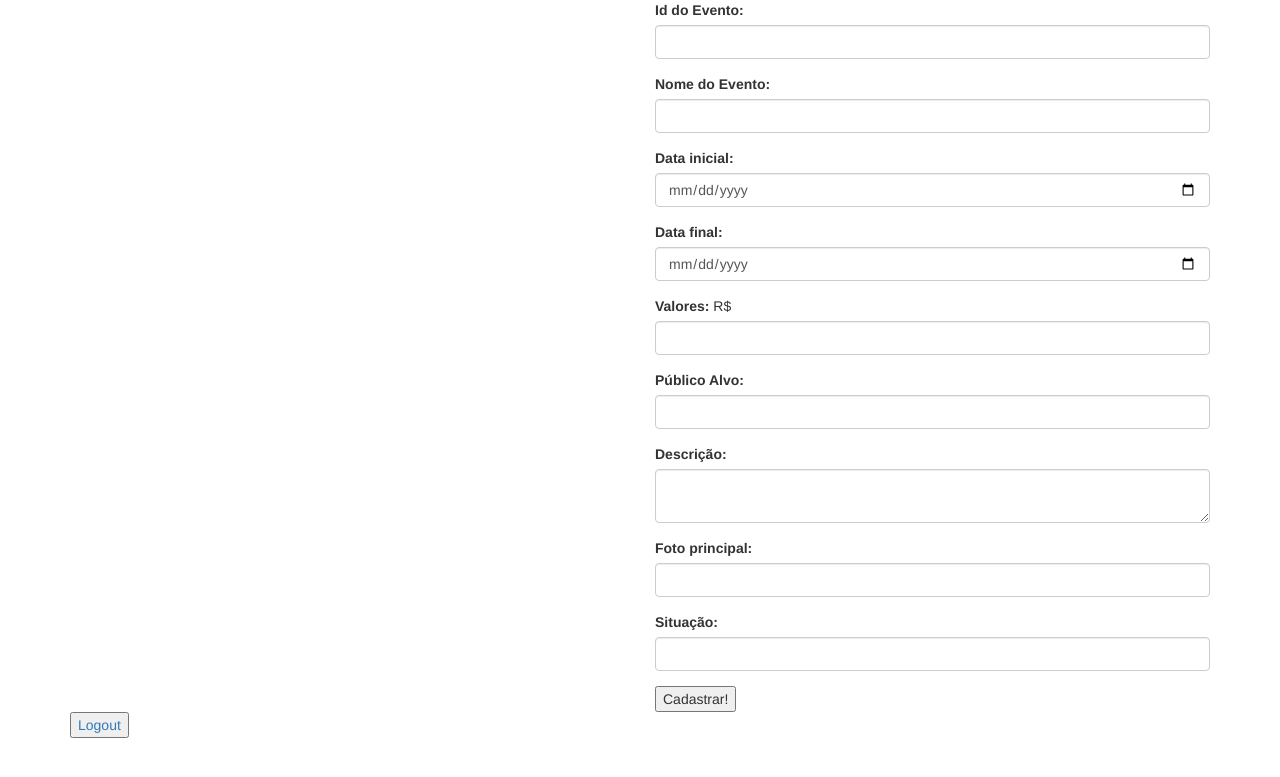
After one commit to gsouza1303/goout, a PHP site: page /cadastra_e.php in a window 1280 px wide. The commit adds this page. Shown: the top 777 px of the page. Run offline with PHP 8.4, Linux system fonts and the light colour scheme; the visitor is signed in with stand-in values (Sample User, id 1); some libraries are stand-ins or nearby versions.

Commit message:
Cadastro Evento

```diff
--- /dev/null
+++ b/admin/cadastra_e.php
@@ -0,0 +1,113 @@
+<?php
+	session_start();
+	include('conexao.php');
+	$titulo = "Cadastrar";
+	if(isset($_SESSION['id'])){
+?>
+<?php include('header.php');?>
+	<div class="container">
+		<div class="row">
+			<div id="preview" class="col-md-6 col-sm-6 col-xs-12">
+				<h1 id="nome_preview"></h1>
+				<div id="data_inicial_preview"></div>
+				<div id="data_final_preview"></div>
+				<div id="valor_preview"></div>
+				<div id="publico_alvo_preview"></div>
+				<div id="descricao_preview"></div>
+				<div id="foto_principal_preview"></div>
+				<div id="situacao_preview"></div>
+			</div>
+			<div class="col-md-6 col-sm-6 col-xs-12">
+				<form method = 'post' action = ''>
+					<div class="form-group">
+						<label for = 'id_e'>Id do Evento:</label>
+						<input class="form-control" id="id_e" type = 'number' required = 'required' name = 'id' />
+					</div>
+					<div class="form-group">
+						<label for = 'nome'>Nome do Evento:</label>
+						<input class="form-control" type = 'text' name = 'nome' />
+					</div>
+					<div class="form-group">
+						<label for = 'di'>Data inicial:</label>
+						<input class="form-control" type = 'date' name = 'data' />
+					</div>
+					<div class="form-group">
+						<label for = 'df'>Data final:</label>
+						<input class="form-control" type = 'date' name = 'data_f' />
+					</div>
+					<div class="form-group">
+						<label for = 'valor'>Valores:</label>
+						R$<input class="form-control" type = 'number' name = 'valor' />
+					</div>
+					<div class="form-group">
+						<label for = 'pa'>Público Alvo:</label>
+						<input class="form-control" type = 'text' name = 'pa' />
+					</div>
+					<div class="form-group">
+						<label for = 'd'>Descrição:</label>
+						<textarea class="form-control" name = 'd'/></textarea>
+					</div>
+					<div class="form-group">
+						<label for = 'fp'>Foto principal:</label>
+						<input class="form-control" type = 'text' name = 'fp' />
+					</div>
+					<div class="form-group">
+						<label for = 'S'>Situação:</label>
+						<input class="form-control" type = 'number' name = 's' />
+					</div>
+					<input type = 'submit' value = 'Cadastrar!'/>
+				</form>
+			</div>
+		</div>
+		<button><a href = 'logout.php'>Logout</a></button>
+	</form>
+	<script>
+	$(document).ready(function() {
+		$("input[name='nome']").keyup(function() {
+			var valor = $(this).val();
+			$("#nome_preview").text(valor);
+		});
+		$("input[name='data']").change(function() {
+			var valor = $(this).val();
+			$("#data_inicial_preview").text(valor);
+		});
+		$("input[name='data_f']").change(function() {
+			var valor = $(this).val();
+			$("#data_final_preview").text(valor);
+		});
+		$("input[name='valor']").keyup(function() {
+			var valor = $(this).val();
+			$("#valor_preview").text(valor);
+		});
+		$("input[name='pa']").keyup(function() {
+			var valor = $(this).val();
+			$("#publico_alvo_preview").text(valor);
+		});
+		$("textarea[name='d']").keyup(function() {
+			var valor = $(this).val();
+			$("#descricao_preview").text(valor);
+		});
+		$("input[name='fp']").keyup(function() {
+			var valor = $(this).val();
+			$("#foto_principal_preview").text(valor);
+		});
+		$("input[name='s']").keyup(function() {
+			var valor = $(this).val();
+			$("#situacao_preview").text(valor);
+		});
+	});
+	</script>
+<?php
+		if(isset($_POST['id'])){
+			$id = $_POST['id']; $nome = $_POST['nome']; $di = $_POST['data']; $df = $_POST['data_f']; $v = $_POST['valor']; $pa = $_POST['pa']; $d = $_POST['d']; $fp = $_POST['fp']; $s = $_POST['s'];
+			$insercao = "INSERT INTO evento(id_evento,nome_evento,data_hora_inicial,data_hora_final,valores,publico_alvo,descricao,foto_principal,situacao)
+						 VALUES('$id','$nome','$di','$df','$v','$pa','$d','$fp','$s')";
+			$sql_salvo = mysqli_query($conexao,$insercao);
+		}
+?>
+<?php include('footer.php');?>
+<?php
+	}else{
+		echo 'Erro! Realize o login antes de acessar essa página!';
+	}
+?>
--- /dev/null
+++ b/admin/conexao.php
@@ -0,0 +1,3 @@
+<?php
+	$conexao = mysqli_connect("localhost", "root", "usbw","goout") or die ('Sem conexão');
+?>
--- a/admin/footer.php
+++ b/admin/footer.php
@@ -1,4 +1,4 @@
-  <script src="../inc/jquery/jquery-3.4.0.min.js"></script>
+
   <script src="../inc/bootstrap/js/bootstrap.min.js"></script>
   </body>
 </html>
--- a/admin/header.php
+++ b/admin/header.php
@@ -6,5 +6,9 @@
     <title><?php echo $titulo; ?></title>
     <link rel="stylesheet" href="../inc/bootstrap/css/bootstrap.min.css">
     <link rel="stylesheet" href="../css/estilo.css">
+	<script src="../inc/jquery/jquery-3.4.0.min.js"></script>
   </head>
   <body>
+	<!--<nav class="navbar fixed-top navbar-light bg-light">
+	  <a class="navbar-brand" href="#">Fixed top</a>
+	</nav>-->
--- /dev/null
+++ b/admin/logout.php
@@ -0,0 +1,5 @@
+<?php
+	session_start();
+	session_destroy();
+	header('location: admin.php');
+?>
```
Also changed, not shown: admin/autentica.php (+13 -11 lines).
